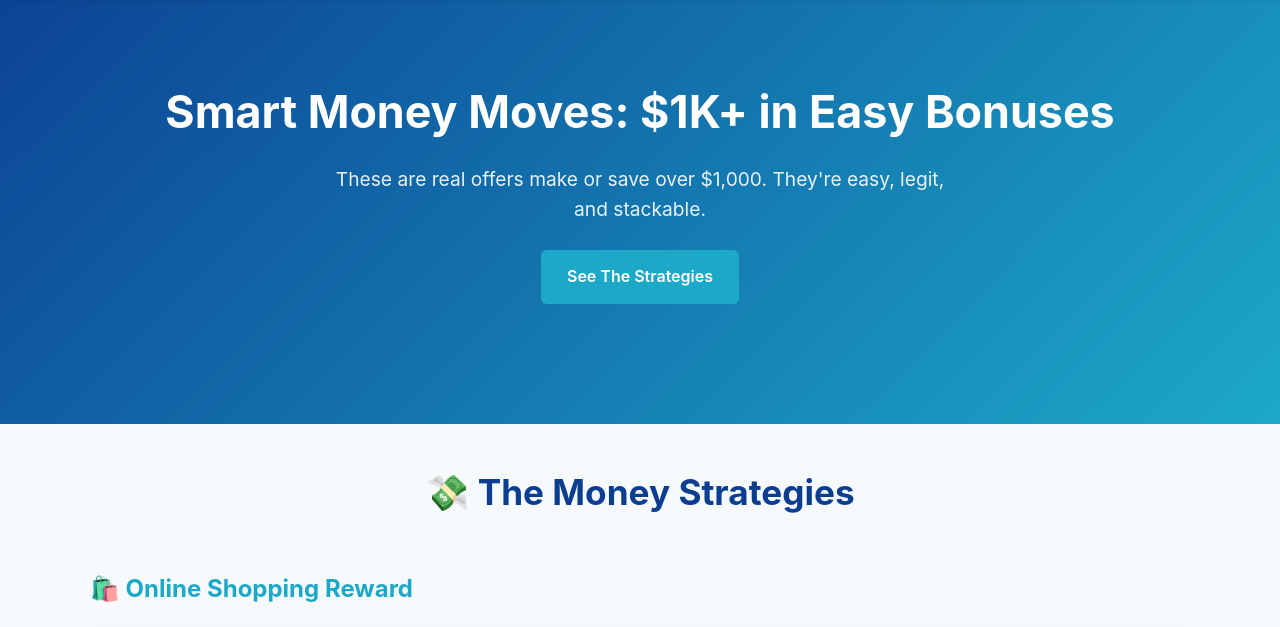
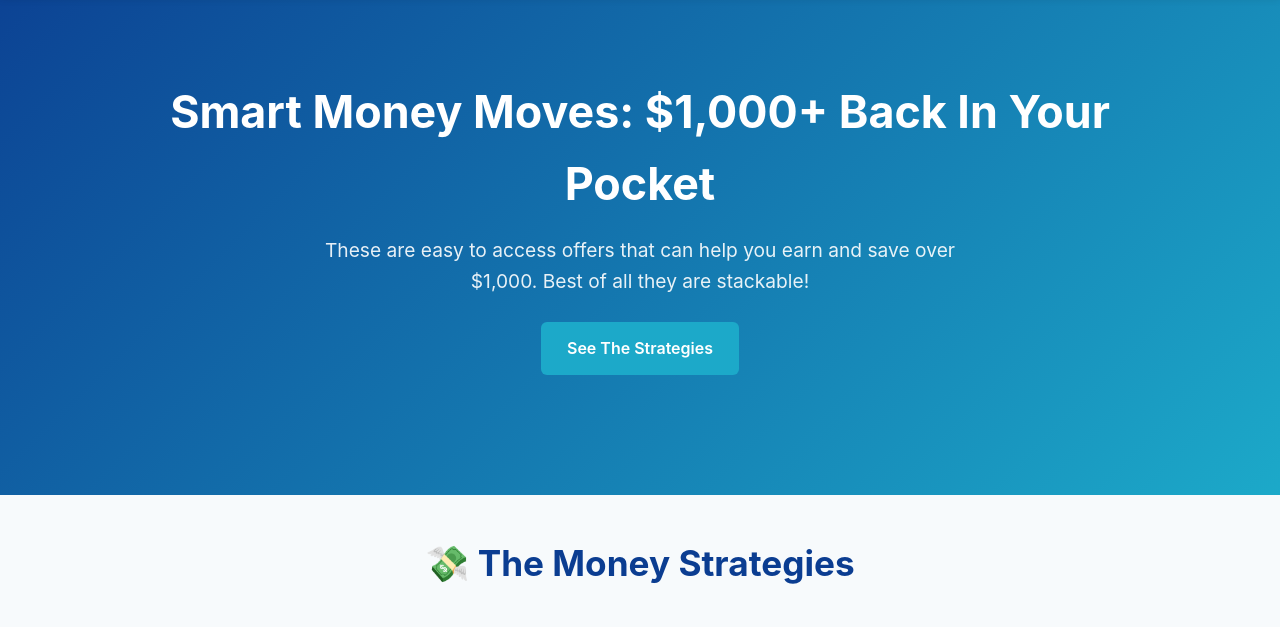
Before and after one commit to NazmulD1/Personal-Finance, a plain HTML site: page index.html in a window 1280 px wide. Shown: the part 103-730 px from the top of the page. Drawn offline with Linux system fonts and the light colour scheme.

Commit message:
Title update

```diff
--- a/index.html
+++ b/index.html
@@ -1,7 +1,7 @@
 <!DOCTYPE html>
 <html lang="en">
 <head>
-  <link rel="icon" type="image/png" href="Logo.png">
+  <link rel="icon" type="image/png" href="Logo1.png">
 
   <meta charset="UTF-8" />
   <meta name="viewport" content="width=device-width, initial-scale=1.0"/>
@@ -37,8 +37,8 @@
 
 <header class="hero">
   <div class="container">
-    <h1>Smart Money Moves: $1K+ in Easy Bonuses</h1>
-    <p>These are real offers make or save over $1,000. They're easy, legit, and stackable.</p>
+    <h1>Smart Money Moves: $1,000+ Back In Your Pocket</h1>
+    <p>These are easy to access offers that can help you earn and save over $1,000. Best of all they are stackable! </p>
     <a href="#online-shopping" class="btn-primary">See The Strategies</a>
   </div>
 </header>
```
